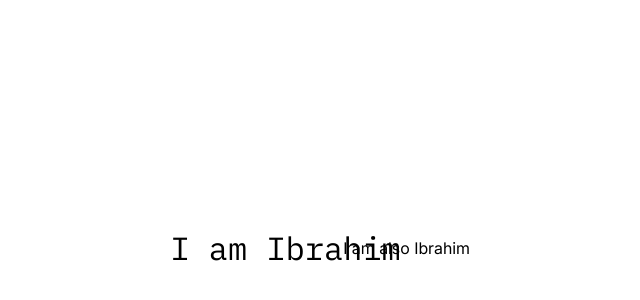
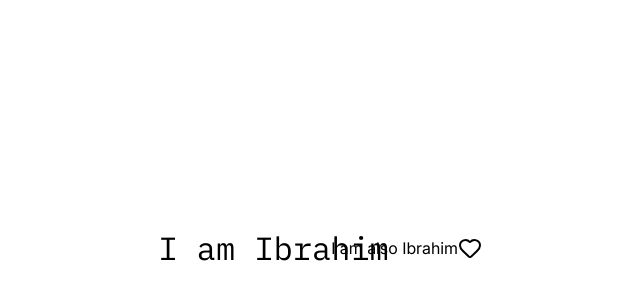
Before and after one commit to ibrahimhere47/Darkroom-v2, a React (Vite) app: page / in a window 1280 px wide. Shown: the part 152-452 px from the top of the page, without its empty margins (291-931 px from the left). Built offline with nearby package versions, Linux system fonts and the light colour scheme; the HTML template or start-up script is replaced by a standard one.

Commit message:
Added Lucide React for Icons

```diff
--- a/package.json
+++ b/package.json
@@ -13,6 +13,7 @@
     "@gsap/react": "^2.1.2",
     "@tailwindcss/vite": "^4.3.3",
     "gsap": "^3.15.0",
+    "lucide-react": "^1.28.0",
     "react": "^19.2.6",
     "react-dom": "^19.2.6",
     "tailwindcss": "^4.3.3"
--- a/src/App.jsx
+++ b/src/App.jsx
@@ -1,6 +1,6 @@
 import React, { useRef } from 'react'
 import gsap from 'gsap'
-
+import { Heart } from 'lucide-react'
 import { useGSAP } from '@gsap/react'
 
 const App = () => {
@@ -17,6 +17,7 @@ const App = () => {
     <div className='flex justify-center items-center w-screen h-screen'>
       <h1 ref={h1Ref} className='font-mono'>I am Ibrahim</h1>
       <h1 className='font-body'>I am also Ibrahim</h1>
+      <Heart />
     </div>
   )
 }
```
Also changed, not shown: 1 other file (tests, documents, lock files or other folders).
